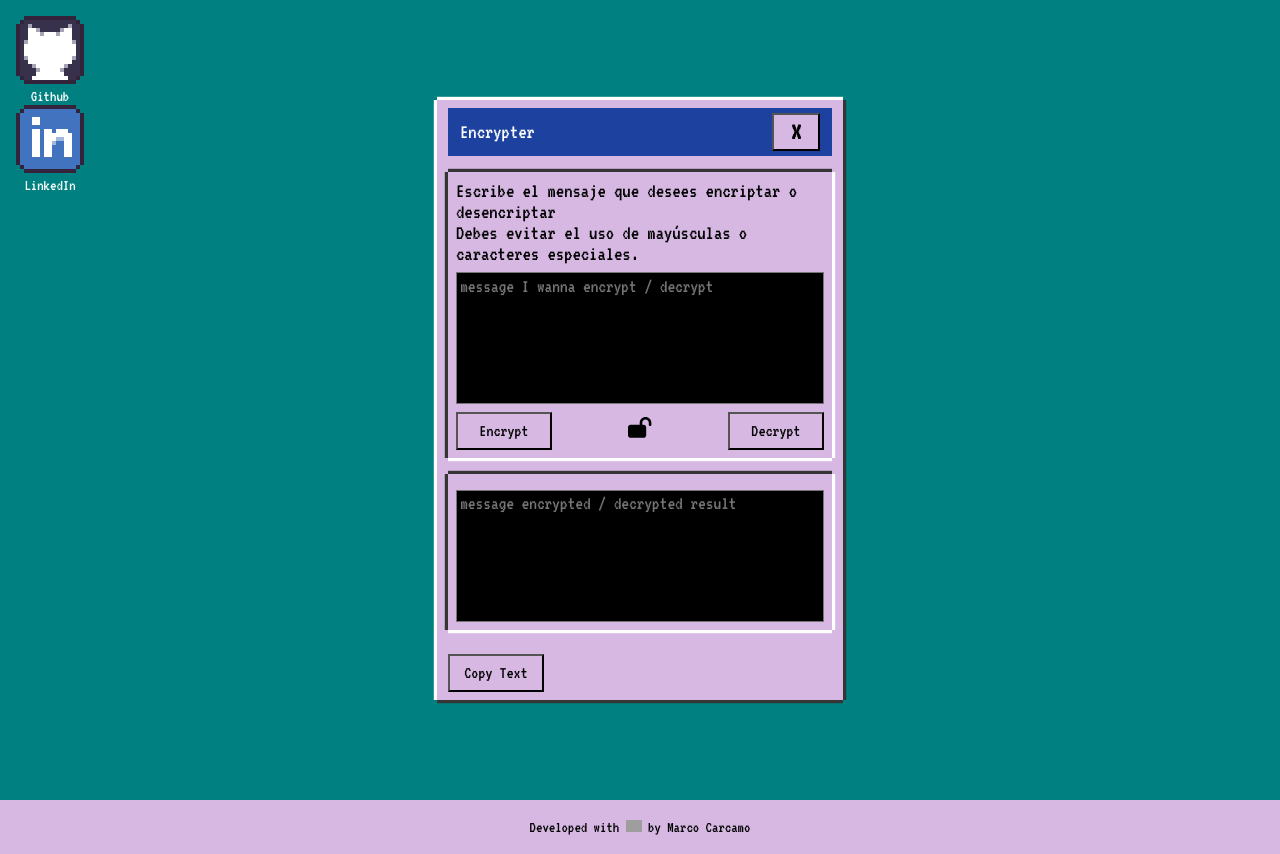
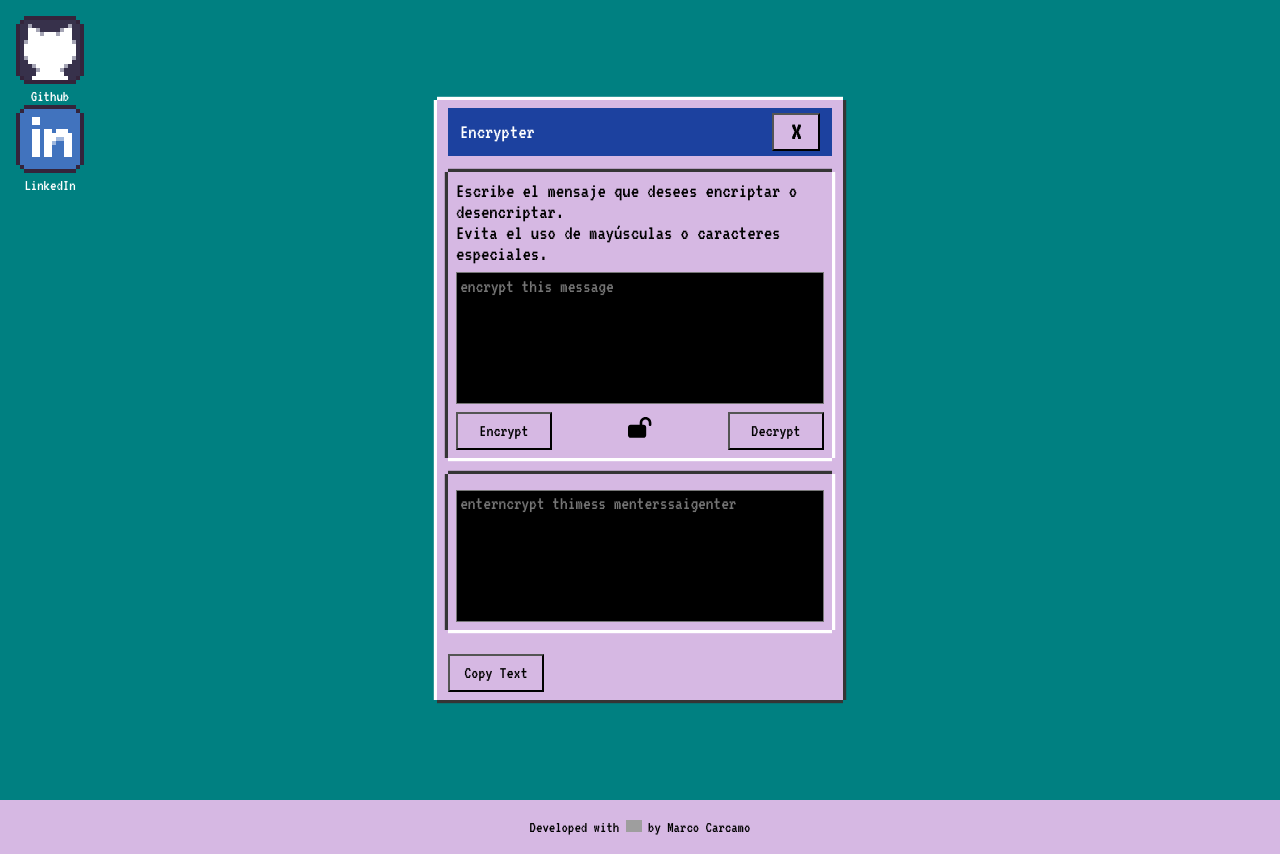
Before and after one commit to marcocarcamo-tech/text-encrypter, a React (Vite) app: page / in a window 1280 px wide. Built offline with nearby package versions, Linux system fonts and the light colour scheme; grey boxes are pictures that could not be loaded.

Commit message:
Add changes to text and placeholders

```diff
--- a/src/components/InputScreen.jsx
+++ b/src/components/InputScreen.jsx
@@ -33,11 +33,12 @@ export default function InputScreen({onChange, value, errorWarning, showError, s
 
     return(
         <div className='input-screen'>
-            <label htmlFor = 'input'>Escribe el mensaje que desees encriptar o desencriptar <br />
-            Debes evitar el uso de mayúsculas o caracteres especiales.</label>
+            <label htmlFor = 'input'>Escribe el mensaje que desees encriptar o desencriptar. <br />
+
+            Evita el uso de mayúsculas o caracteres especiales.</label>
             <textarea
             id="input"
-            placeholder="message I wanna encrypt / decrypt"
+            placeholder="encrypt this message"
             onChange={onChange}
             value ={value}
                     >
--- a/src/components/OutputScreen.jsx
+++ b/src/components/OutputScreen.jsx
@@ -2,7 +2,7 @@
 export default function OutputScreen(props){
     return(
         <div className="output-screen">
-            <textarea placeholder="message encrypted / decrypted result" value={props.value} readOnly></textarea>
+            <textarea placeholder="enterncrypt thimess menterssaigenter" value={props.value} readOnly></textarea>
             <p className="encrytion-notification"></p>
         </div>
 
--- a/src/styles/App.scss
+++ b/src/styles/App.scss
@@ -13,7 +13,6 @@ body{
     background-color: #008081;
     display: flex;
     flex-direction: column;
-
 }
 
 .main{
```
